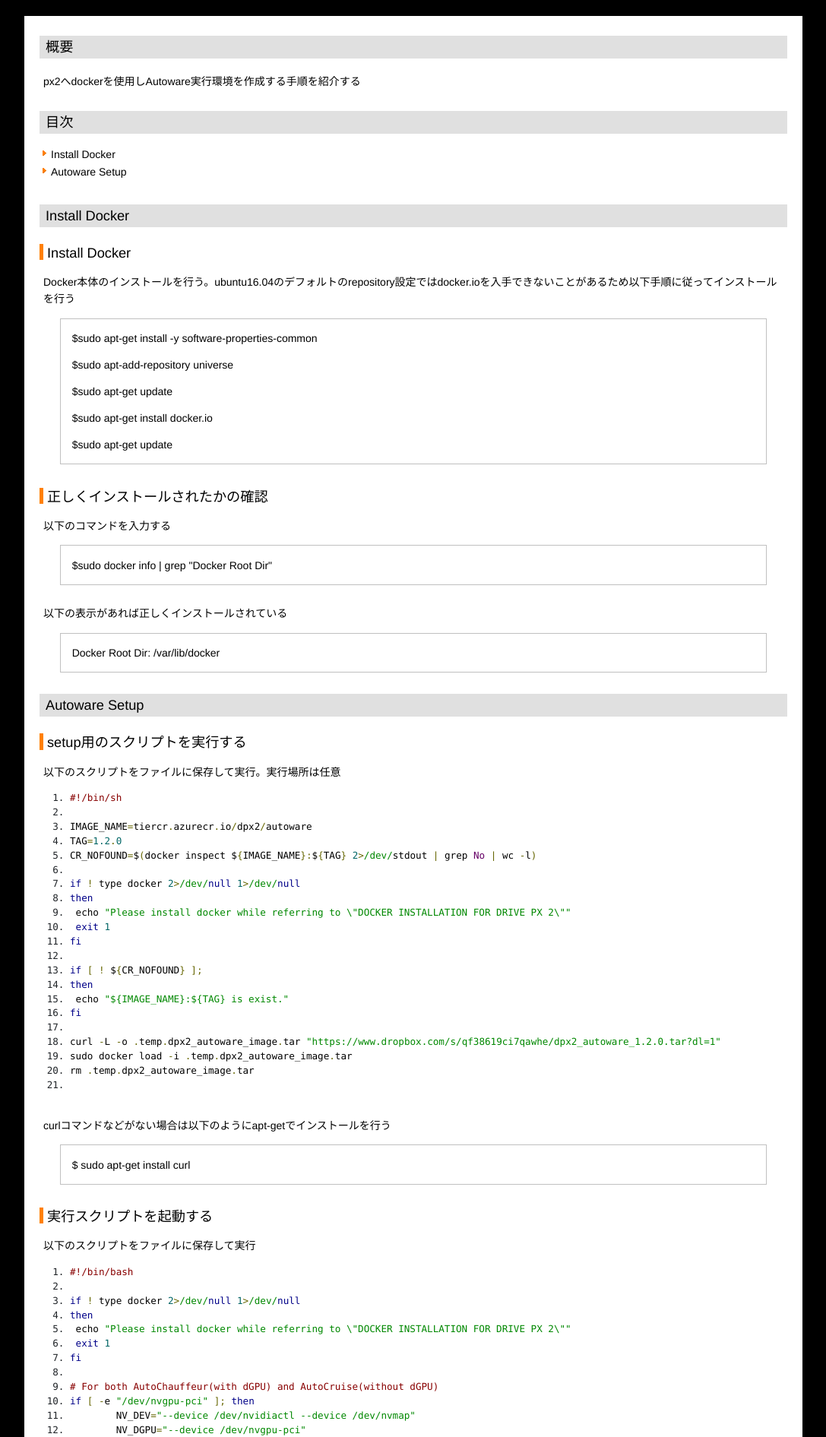
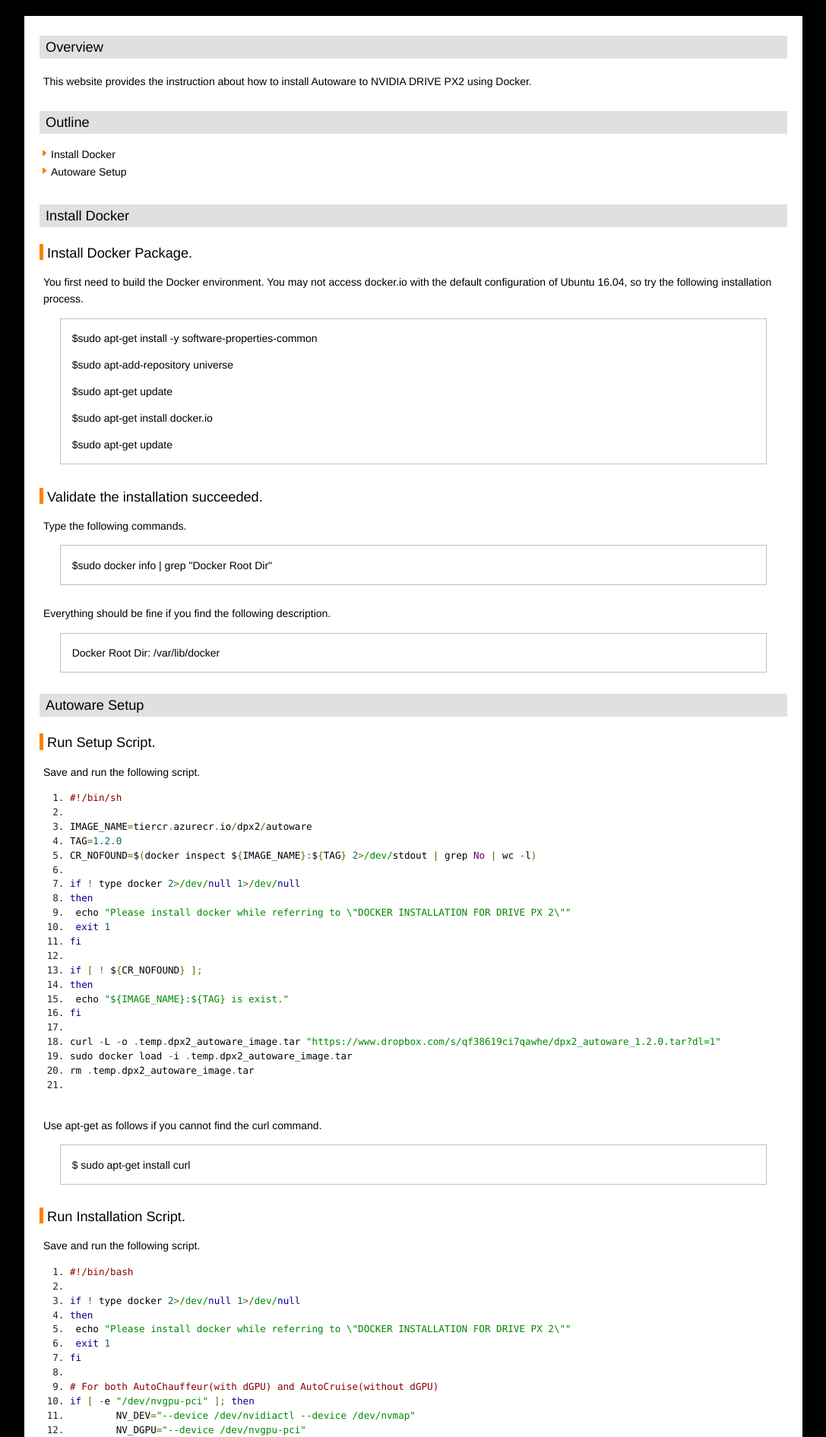
Before and after one commit to CPFL/autoware_web, a Django app: page /docker_px2/ in a window 1280 px wide. Shown: the part 86-1977 px from the top of the page at 76% size, without its empty margins (96-1183 px from the left). Run offline with Django 3.2, Linux system fonts and the light colour scheme; some libraries are stand-ins or nearby versions.

Commit message:
Add a way of setup Autoware without build in x86 page Change from Japanese to English in px2 page

```diff
--- a/template/welcome_page/docker_px2.html
+++ b/template/welcome_page/docker_px2.html
@@ -1,18 +1,18 @@
 {% extends "base.html" %} {% block title %}Index{% endblock title %} {% block content %}
 
-<!-- メインカラム開始 -->
+<!-- The main column begins here. -->
 <div id="main">
 
   <div class="test2_section normal">
 
-    <h2>概要</h2>
-    <p>px2へdockerを使用しAutoware実行環境を作成する手順を紹介する</p>
+    <h2>Overview</h2>
+    <p>This website provides the instruction about how to install Autoware to NVIDIA DRIVE PX2 using Docker.</p>
 
   </div>
 
   <div class="test2_section normal">
 
-    <h2>目次</h2>
+    <h2>Outline</h2>
     <ul class="list">
       <li>Install Docker</li>
       <li>Autoware Setup</li>
@@ -25,10 +25,10 @@
     <h2>Install Docker</h2>
 
     <div class="heading">
-      <h3>Install Docker</h3>
+      <h3>Install Docker Package.</h3>
     </div>
 
-    <p>Docker本体のインストールを行う。ubuntu16.04のデフォルトのrepository設定ではdocker.ioを入手できないことがあるため以下手順に従ってインストールを行う</p>
+    <p>You first need to build the Docker environment. You may not access docker.io with the default configuration of Ubuntu 16.04, so try the following installation process.</p>
 
     <div class="section emphasis">
       <p>$sudo apt-get install -y software-properties-common</p>
@@ -40,15 +40,15 @@
 
 
     <div class="heading">
-      <h3>正しくインストールされたかの確認</h3>
+      <h3>Validate the installation succeeded.</h3>
     </div>
 
-    <p>以下のコマンドを入力する</p>
+    <p>Type the following commands.</p>
     <div class="section emphasis">
       <p>$sudo docker info | grep "Docker Root Dir"</p>
     </div>
 
-    <p>以下の表示があれば正しくインストールされている</p>
+    <p>Everything should be fine if you find the following description.</p>
     <div class="section emphasis">
       <p>Docker Root Dir: /var/lib/docker</p>
     </div>
@@ -59,10 +59,10 @@
 
 
     <div class="heading">
-      <h3>setup用のスクリプトを実行する</h3>
+      <h3>Run Setup Script.</h3>
     </div>
 
-    <p>以下のスクリプトをファイルに保存して実行。実行場所は任意</p>
+    <p>Save and run the following script.</p>
 
     <pre class="prettyprint linenums">
 #!/bin/sh
@@ -87,17 +87,17 @@
 rm .temp.dpx2_autoware_image.tar
     </pre>
 
-    <p>curlコマンドなどがない場合は以下のようにapt-getでインストールを行う</p>
+    <p>Use apt-get as follows if you cannot find the curl command.</p>
     <div class="section emphasis">
       <p>$ sudo apt-get install curl</p>
     </div>
 
 
     <div class="heading">
-      <h3>実行スクリプトを起動する</h3>
+      <h3>Run Installation Script.</h3>
     </div>
 
-    <p>以下のスクリプトをファイルに保存して実行</p>
+    <p>Save and run the following script.</p>
 
     <pre class="prettyprint linenums">
 #!/bin/bash
@@ -135,13 +135,13 @@
 docker run -it --rm --privileged ${DOCKER_ARGUMENTS} -v /home/nvidia:/home/nvidia/shared ${HOST_SHARE} ${WORKDIR} ${IMAGE_NAME} xterm
         </pre>
     <div class="heading">
-      <h3>Autowareの起動の確認</h3>
+      <h3>Check Autoware</h3>
     </div>
-            <p>実行スクリプト起動後xtermが起動する。current directoryにstart_autoware.shがあるので実行する</p>
+            <p>You should see xterm after running the installation script. Run start_autoware.sh that is located in the current directory.</p>
     <div class="section emphasis">
       <p>$ ./start_autoware.sh</p>
     </div>
-            <p>Autowareが起動すれば環境構築は完了</p>
+            <p>Autoware should be now running.</p>
 
 
     </div>
@@ -149,7 +149,7 @@
 
 </div>
 
-<!-- メインカラム終了 -->
+<!-- The main column ends here. -->
 
 
 <script src="/static/js/prettify.js"></script>
```
Also changed, not shown: template/welcome_page/docker_x86.html (+33 -5 lines).
